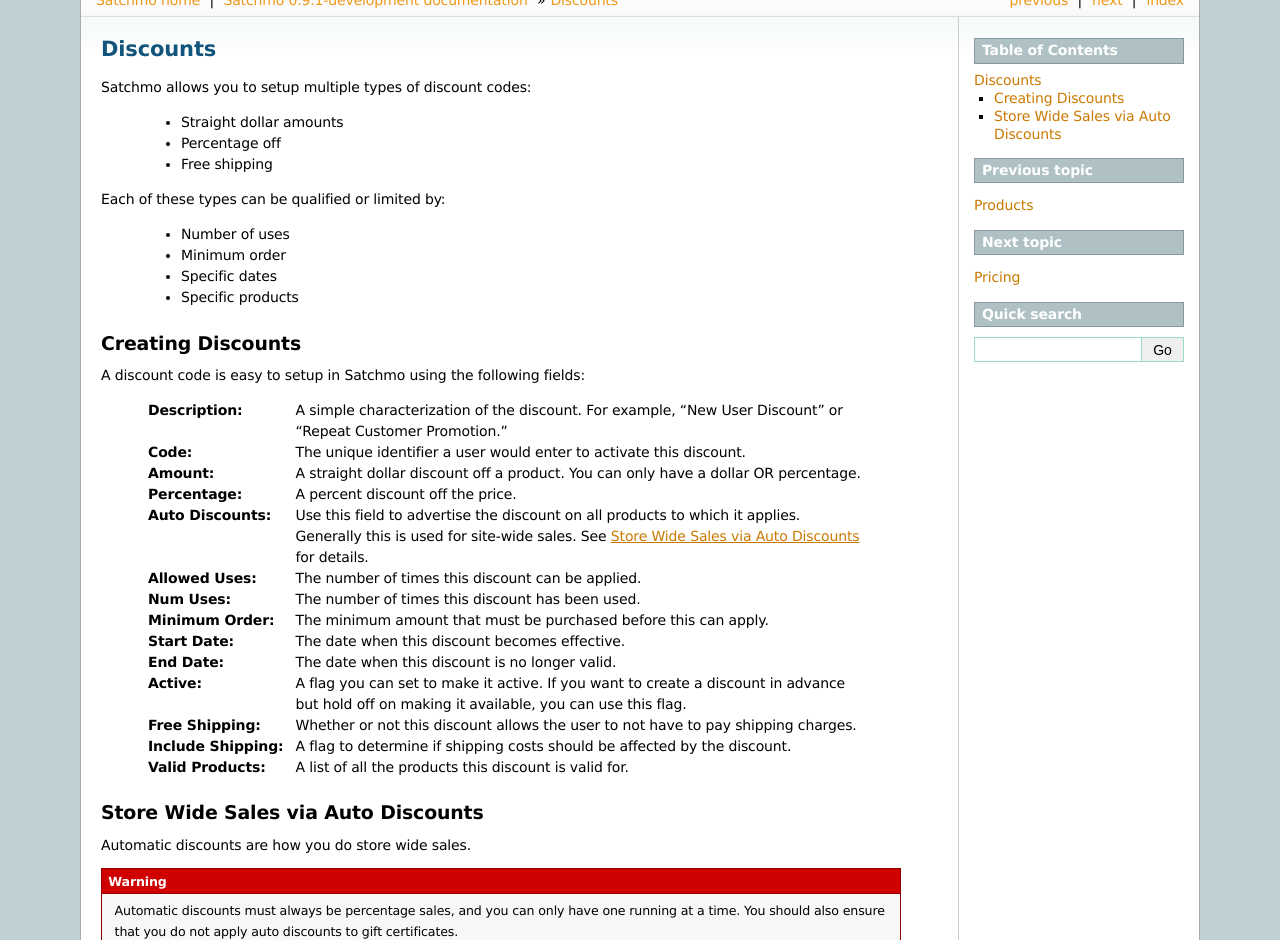
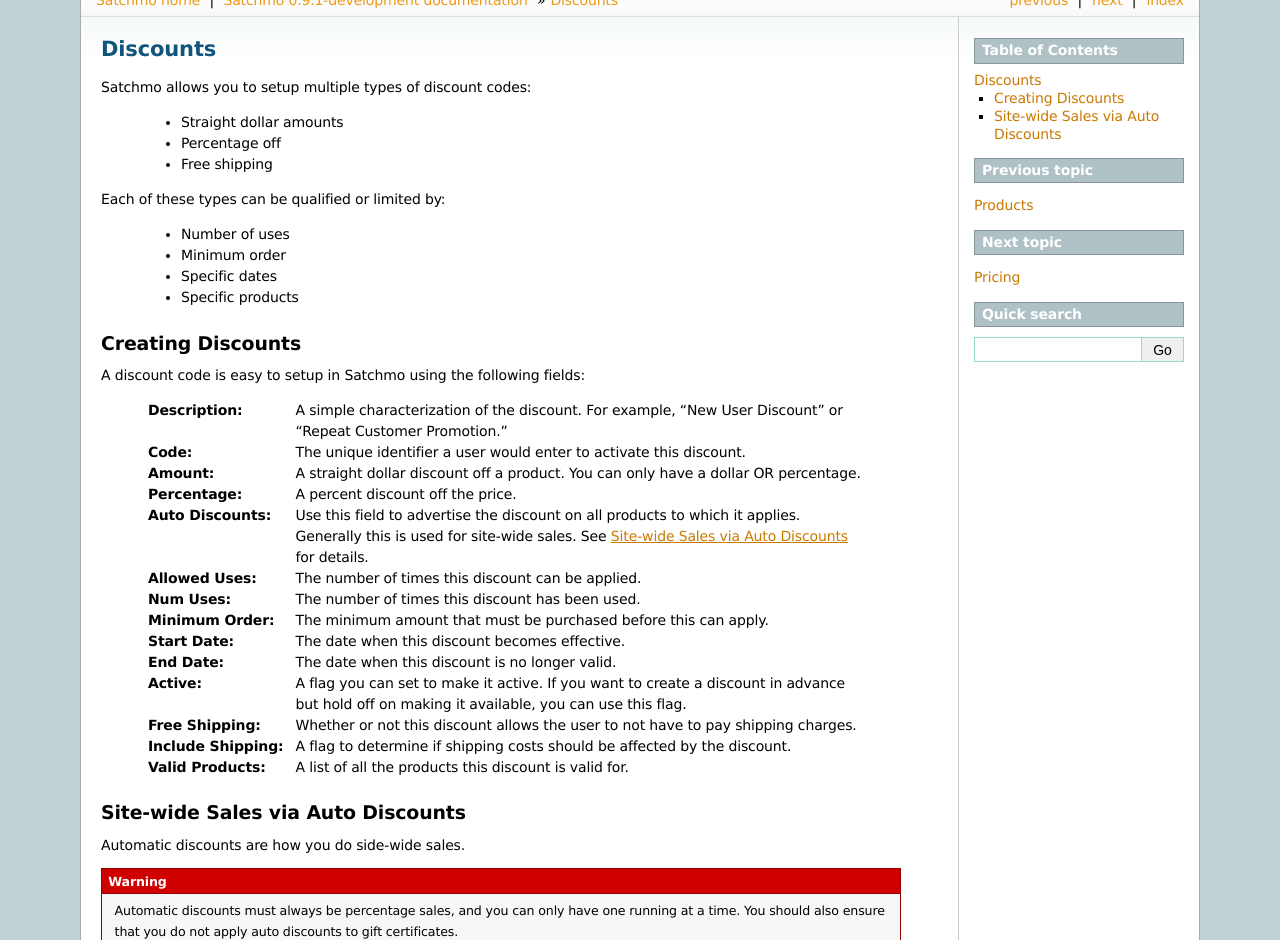
Before and after one commit to opencoca/WEB-Satchmo, a Sphinx documentation site: the page built from docs/discounts.txt, in a window 1280 px wide. Shown: the part 141-1081 px from the top of the page. Built offline with Sphinx 7.4.7, drawn with Linux system fonts in a browser that asks for light colours.

Commit message:
docs/discounts: say 'site-wide sales'

```diff
--- a/docs/discounts.txt
+++ b/docs/discounts.txt
@@ -66,10 +66,10 @@
 
 .. _auto-discounts:
 
-Store Wide Sales via Auto Discounts
------------------------------------
+Site-wide Sales via Auto Discounts
+----------------------------------
 
-Automatic discounts are how you do store wide sales.
+Automatic discounts are how you do side-wide sales.
 
 .. warning::
 	Automatic discounts must always be percentage sales, and you can only have one running at a time. You should also ensure that you do not apply auto discounts to gift certificates.
```
